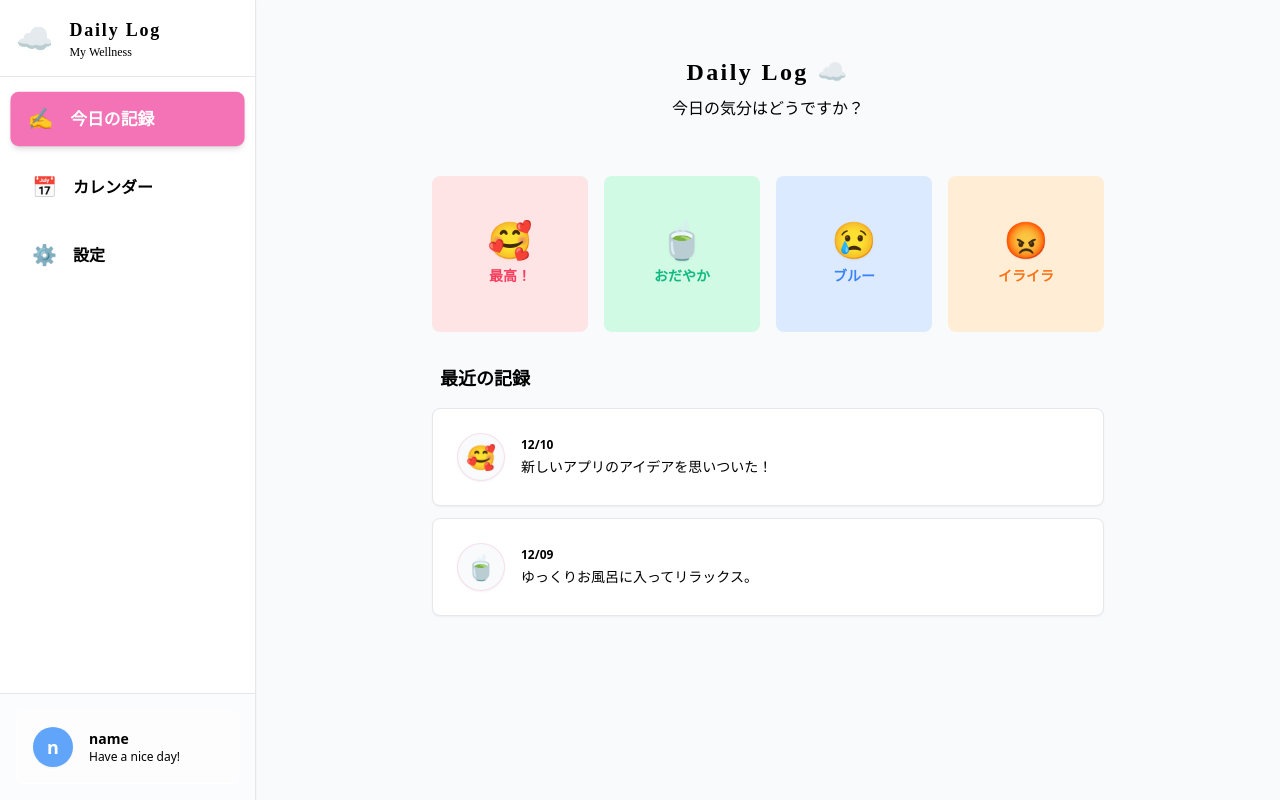
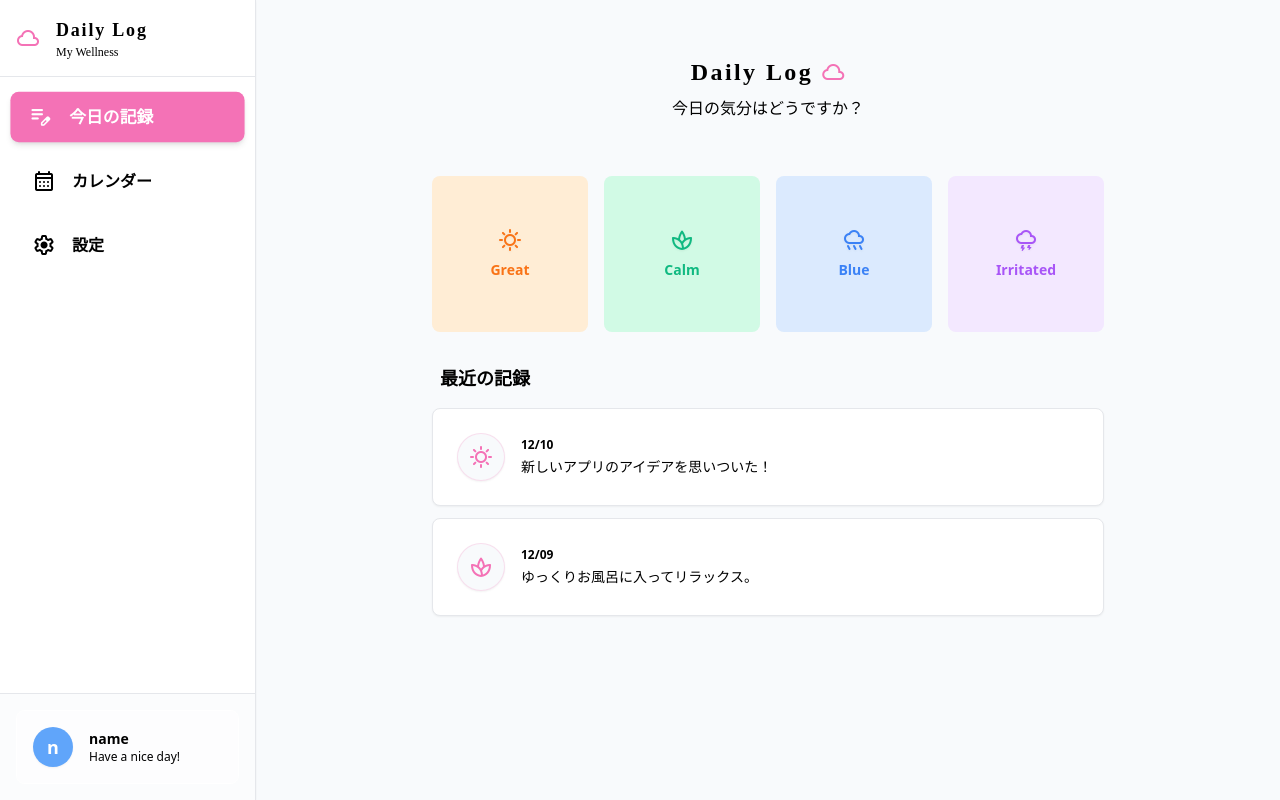
Before and after one commit to iwakana/daily-log-app, a Next.js app: page /dashboard in a window 1280 px wide. Built offline with nearby package versions, Linux system fonts and the light colour scheme; a web font is replaced by a local one.

Commit message:
Feat: Replace emojis with Material Symbols and update mood theme to Weather/Nature

```diff
--- a/app/(main)/dashboard/page.tsx
+++ b/app/(main)/dashboard/page.tsx
@@ -8,10 +8,10 @@ import Modal from "@/components/Modal";
 
 // スタンプの定義
 const MOODS = [
-  { icon: "🥰", label: "最高！", color: "bg-rose-100 text-rose-500" },
-  { icon: "🍵", label: "おだやか", color: "bg-emerald-100 text-emerald-500" },
-  { icon: "😢", label: "ブルー", color: "bg-blue-100 text-blue-500" },
-  { icon: "😡", label: "イライラ", color: "bg-orange-100 text-orange-500" },
+  { icon: "sunny", label: "Great", color: "bg-orange-100 text-orange-500" },
+  { icon: "spa", label: "Calm", color: "bg-emerald-100 text-emerald-500" },
+  { icon: "rainy", label: "Blue", color: "bg-blue-100 text-blue-500" },
+  { icon: "thunderstorm", label: "Irritated", color: "bg-purple-100 text-purple-500" },
 ];
 
 // 日記データの型（仮）
@@ -31,13 +31,13 @@ export default function DashboardPage() {
     {
       id: 1,
       date: "12/10",
-      mood: "🥰",
+      mood: "sunny",
       text: "新しいアプリのアイデアを思いついた！",
     },
     {
       id: 2,
       date: "12/09",
-      mood: "🍵",
+      mood: "spa",
       text: "ゆっくりお風呂に入ってリラックス。",
     },
   ]);
@@ -51,8 +51,11 @@ export default function DashboardPage() {
     <div className="max-w-2xl mx-auto space-y-8 pb-20">
       {/* ヘッダー */}
       <header className="text-center py-6">
-        <h1 className="text-2xl font-bold text-text-high tracking-widest font-accent">
-          Daily Log ☁️
+        <h1 className="text-2xl font-bold text-text-high tracking-widest font-accent flex items-center justify-center gap-2">
+          Daily Log
+          <span className="material-symbols-rounded text-brand-primary">
+            cloud
+          </span>
         </h1>
         <p className="text-text-muted mt-2">今日の気分はどうですか？</p>
       </header>
@@ -70,7 +73,7 @@ export default function DashboardPage() {
                 ${mood.color}
               `}
             >
-              <span className="text-4xl filter drop-shadow-sm leading-none">
+              <span className="material-symbols-rounded text-4xl filter drop-shadow-sm leading-none">
                 {mood.icon}
               </span>
               <span className="text-sm font-bold">{mood.label}</span>
@@ -87,7 +90,9 @@ export default function DashboardPage() {
             <Card key={entry.id} className="hover:shadow-md transition-shadow">
               <CardContent className="p-4 flex items-center gap-4">
                 <div className="w-12 h-12 rounded-full bg-surface-subtle flex items-center justify-center text-2xl shadow-sm border border-brand-primary/20">
-                  {entry.mood}
+                  <span className="material-symbols-rounded text-brand-primary">
+                    {entry.mood}
+                  </span>
                 </div>
                 <div>
                   <div className="text-xs text-text-muted font-bold mb-1">
@@ -105,7 +110,12 @@ export default function DashboardPage() {
       <Modal
         isOpen={isModalOpen}
         onClose={() => setIsModalOpen(false)}
-        title={`${selectedMood.icon} 今日のひとこと`}
+        title={
+          <span className="flex items-center gap-2">
+            <span className="material-symbols-rounded">{selectedMood.icon}</span>
+            今日のひとこと
+          </span>
+        }
         footer={
           <Button
             intent="primary"
--- a/app/globals.css
+++ b/app/globals.css
@@ -18,3 +18,19 @@ body {
   -webkit-font-smoothing: antialiased;
   -moz-osx-font-smoothing: grayscale;
 }
+
+.material-symbols-rounded {
+  font-family: "Material Symbols Rounded";
+  font-weight: normal;
+  font-style: normal;
+  font-size: 24px;
+  line-height: 1;
+  letter-spacing: normal;
+  text-transform: none;
+  display: inline-block;
+  white-space: nowrap;
+  word-wrap: normal;
+  direction: ltr;
+  -webkit-font-feature-settings: "liga";
+  -webkit-font-smoothing: antialiased;
+}
--- a/app/layout.tsx
+++ b/app/layout.tsx
@@ -19,6 +19,10 @@ export default function RootLayout({
           href="https://fonts.googleapis.com/css2?family=Borel:ital,wght@0,400;0,700;1,400&display=swap"
           rel="stylesheet"
         />
+        <link
+          rel="stylesheet"
+          href="https://fonts.googleapis.com/css2?family=Material+Symbols+Rounded:opsz,wght,FILL,GRAD@24,400,0,0"
+        />
       </head>
       {/* 全体にパステルの優しい背景色(bg-muted)を適用 */}
       <body className="bg-muted text-text-high antialiased selection:bg-brand-primary selection:text-white">
--- a/components/Modal.tsx
+++ b/components/Modal.tsx
@@ -7,7 +7,7 @@ import Button from "./Button";
 interface ModalProps {
   isOpen: boolean;
   onClose: () => void;
-  title: string;
+  title: React.ReactNode;
   children: React.ReactNode;
   footer?: React.ReactNode;
 }
--- a/components/Sidebar.tsx
+++ b/components/Sidebar.tsx
@@ -14,16 +14,18 @@ export function Sidebar({
 
   // ☁️ メニューを「日記アプリ」用に変更
   const menuItems = [
-    { label: "今日の記録", href: "/dashboard", icon: "✍️" },
-    { label: "カレンダー", href: "/calendar", icon: "📅" },
-    { label: "設定", href: "/settings", icon: "⚙️" },
+    { label: "今日の記録", href: "/dashboard", icon: "edit_note" },
+    { label: "カレンダー", href: "/calendar", icon: "calendar_month" },
+    { label: "設定", href: "/settings", icon: "settings" },
   ];
 
   return (
     <aside className="hidden md:flex w-64 h-screen bg-surface border-r border-ui-border flex-col shadow-sm">
       {/* ロゴエリア */}
       <div className="p-m border-b border-ui-border flex items-center gap-m">
-        <span className="text-3xl">☁️</span>
+        <span className="material-symbols-rounded text-3xl text-brand-primary">
+          cloud
+        </span>
         <div>
           <h1 className="text-lg font-bold text-text-high tracking-widest font-accent">
             Daily Log
@@ -49,7 +51,9 @@ export function Sidebar({
                 }
               `}
             >
-              <span className="text-xl">{item.icon}</span>
+              <span className="material-symbols-rounded text-xl">
+                {item.icon}
+              </span>
               <span>{item.label}</span>
             </Link>
           );
```
